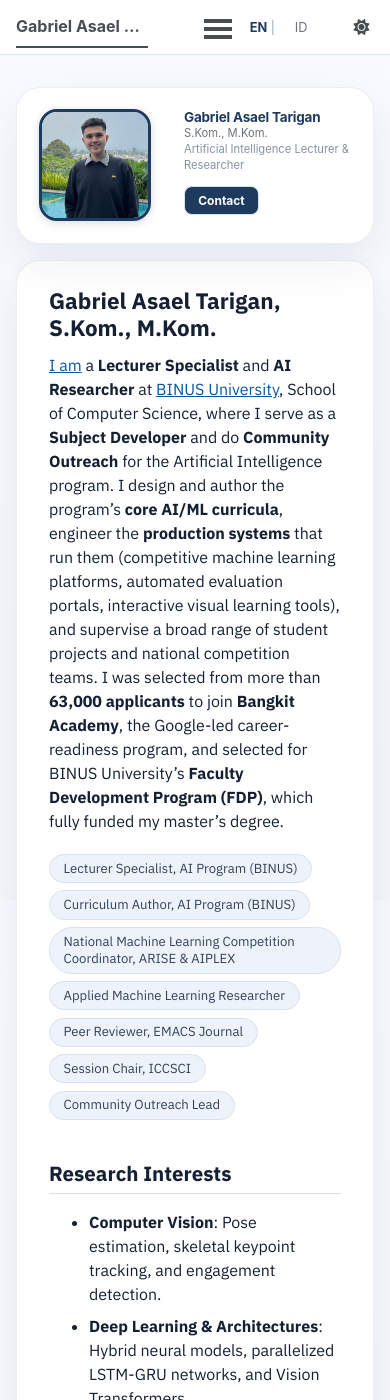
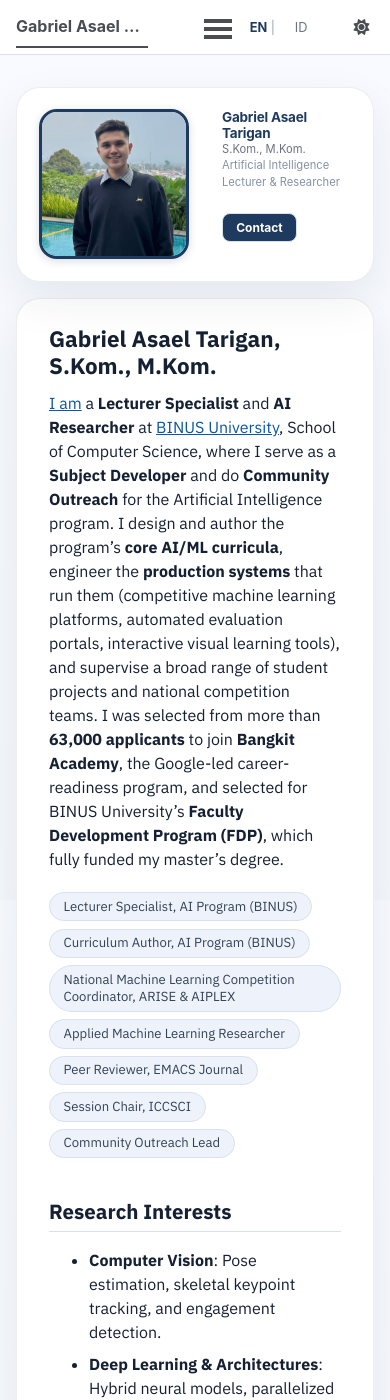
Before and after one commit to asaeltarigan/asaeltarigan.github.io, a Jekyll site: the page built from _pages/about.md, in a window 390 px wide and 1400 px high. Built offline with Jekyll 4.4.1, drawn with Linux system fonts in a browser that asks for light colours; a style sheet for code colours, icons or effects is not loaded.

Commit message:
Make sidebar author photo responsive to sidebar width (fix cropped 150px frame on tablet)

```diff
--- a/assets/css/custom.css
+++ b/assets/css/custom.css
@@ -742,3 +742,16 @@ html[data-theme="dark"] .page__footer { border-top-color: #22304d; }
   }
   .sidebar .author__urls-wrapper .btn { display: block; }
 }
+
+/* Responsive author photo: the card used a fixed 150px frame that overflowed
+   the ~128px sidebar column on tablet and got cropped. Scale with the sidebar,
+   capped at 150px so it never looks oversized on wide screens. */
+.sidebar .author__avatar img,
+.author__avatar img {
+  width: 100% !important;
+  max-width: 150px !important;
+  height: auto !important;
+  aspect-ratio: 1 / 1 !important;
+  object-fit: cover !important;
+  margin: 0 auto !important;
+}
```
